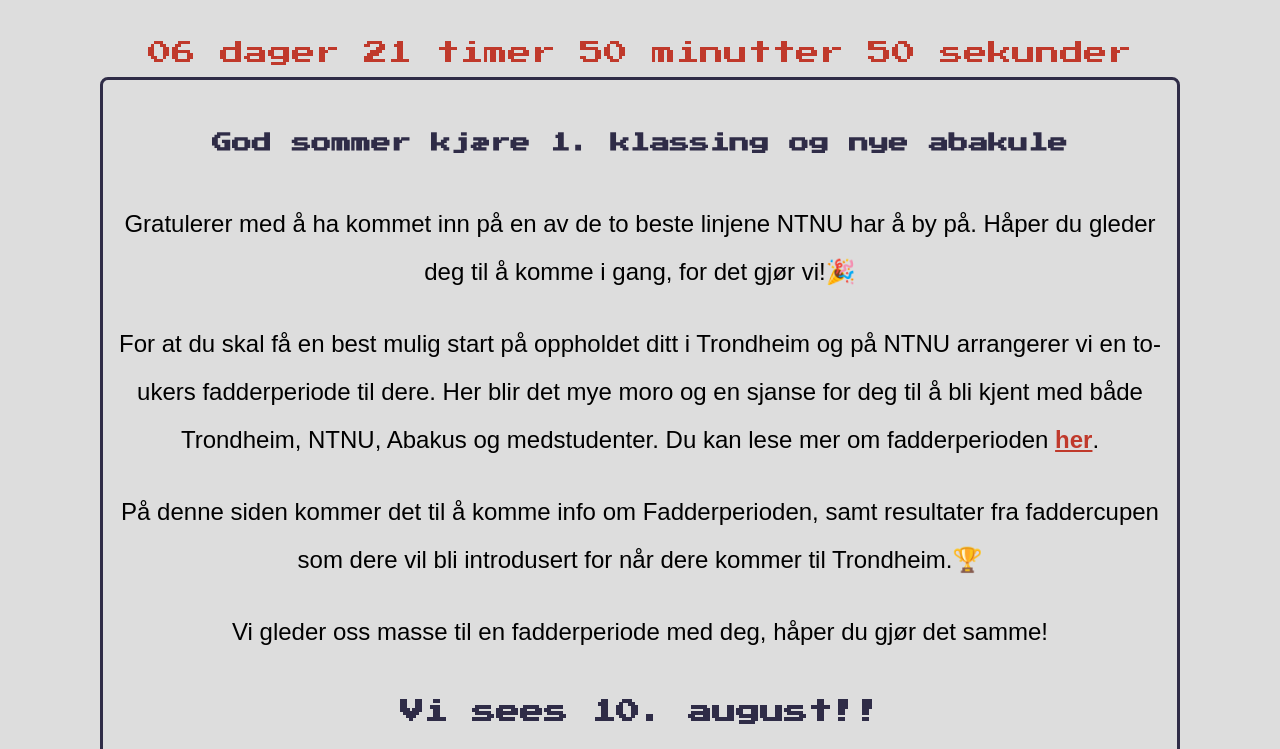
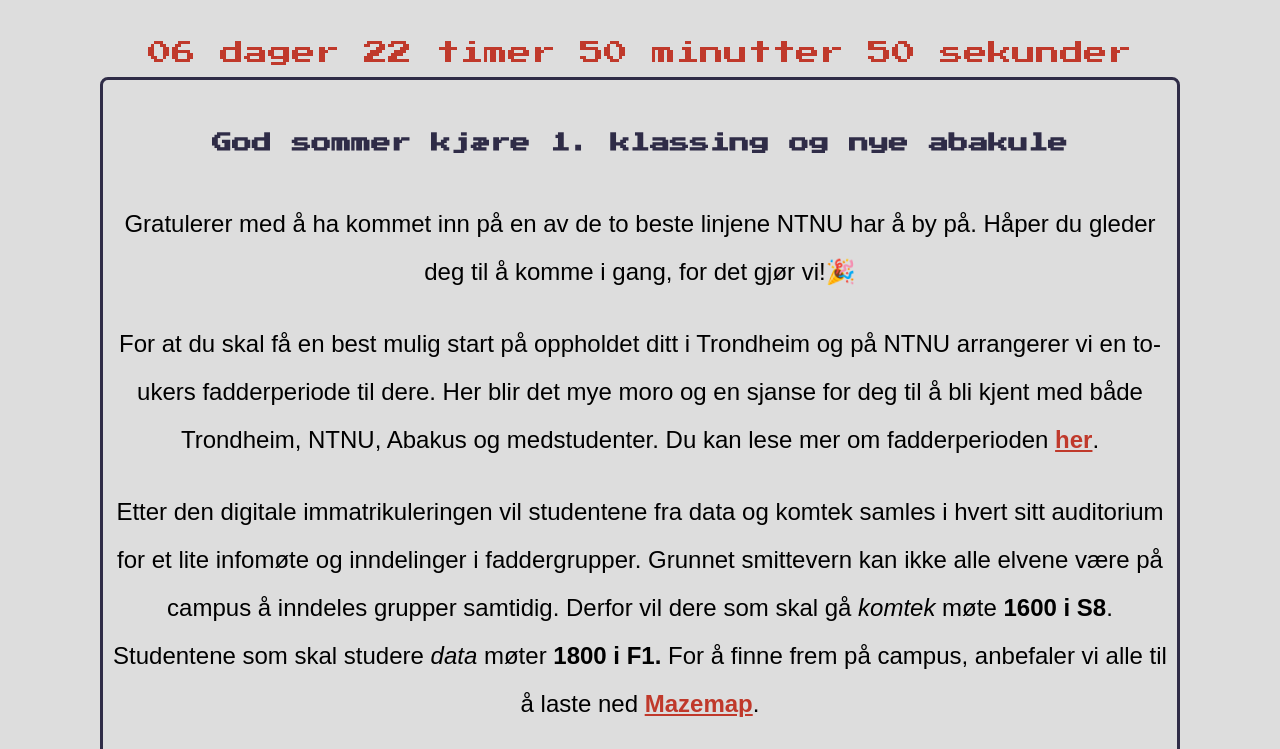
Before and after one commit to abakus-ntnu/fadderuke-leaderboard-placeholder, a plain HTML site: page index.html in a window 1280 px wide. Shown: the part 168-917 px from the top of the page. Drawn offline with nearby package versions, Linux system fonts and the light colour scheme.

Commit message:
Add meetup time and change countdown to 11am

```diff
--- a/index.html
+++ b/index.html
@@ -115,6 +115,14 @@
           <a target="blank" rel="noreferrer noopener"
             href="https://abakus.no/articles/283"><b>her</b></a>.
           </p>
+          <p>Etter den digitale immatrikuleringen vil studentene fra data og komtek samles i hvert sitt auditorium
+          for et lite infomøte og inndelinger i faddergrupper. Grunnet smittevern kan ikke alle elvene
+          være på campus å inndeles grupper samtidig. Derfor vil dere som skal gå <i>komtek</i> møte
+          <b>1600 i S8</b>. Studentene som skal studere <i>data</i> møter <b>1800 i F1.</b> For å finne
+          frem på campus, anbefaler vi alle til å laste ned
+          <a target="blank" rel="noreferrer noopener"
+            href="https://abakus.no/articles/283"><b>Mazemap</b></a>.
+          </p>
           <p>På denne siden kommer det til å komme info om Fadderperioden, samt resultater fra
             faddercupen som dere vil bli introdusert for når dere kommer til Trondheim.🏆</p>
           <p>Vi gleder oss masse til en fadderperiode med deg, håper du gjør det samme!</p>
@@ -176,7 +184,7 @@
     })(jQuery),
       $(document).ready(function () {
         $("#countdown").countdown({
-          date: "10 August 2020 10:00:00",
+          date: "10 August 2020 11:00:00",
           format: "on"
         });
       });
```
